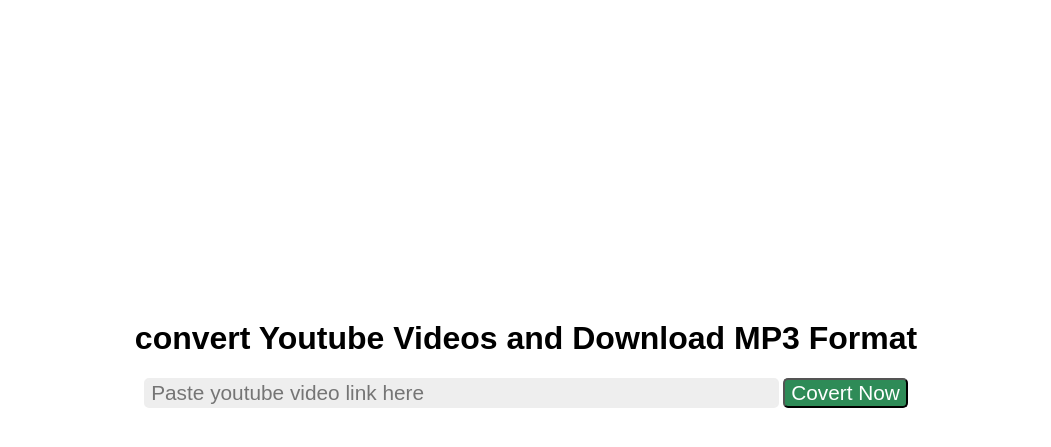
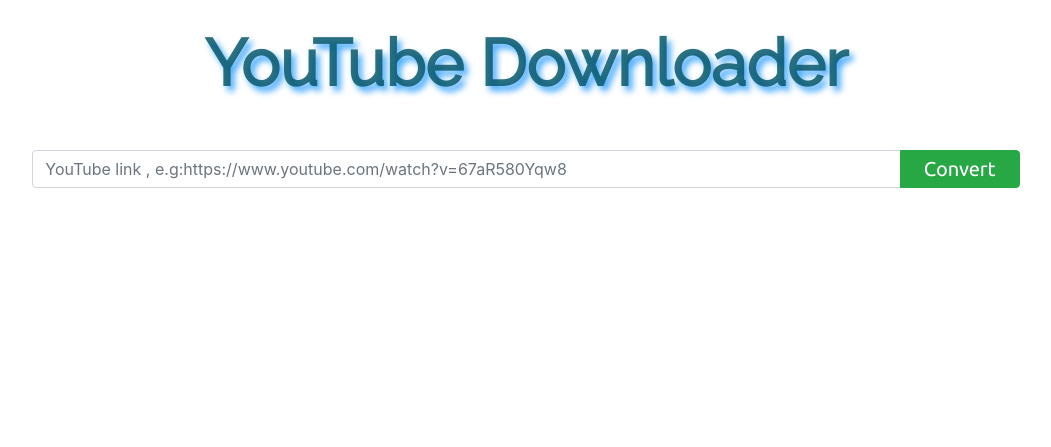
Before and after one commit to microStationCorp/ytdwlpage, a Django app: page / in a window 1280 px wide. Shown: the top 447 px of the page, without its empty margins (114-1165 px from the left). Run offline with Django 3.2, Linux system fonts and the light colour scheme; some libraries are stand-ins or nearby versions.

Commit message:
redesign homepage

```diff
--- a/static/css/style.css
+++ b/static/css/style.css
@@ -31,3 +31,7 @@
 	font-size: 1.3em;
 	color: white;
 	}
+
+div.anchor{
+	font-size: 100px;
+}
--- a/templates/index.html
+++ b/templates/index.html
@@ -1,24 +1,70 @@
-{% load static %}
-
-<!DOCTYPE html>
-<html>
+<!doctype html>
+<html lang="en">
 
 <head>
-	<title>Welcome to YouTube MP3 Converter Online</title>
-	<link rel="stylesheet" type="text/css" href="{% static 'css/style.css' %}">
+	<!-- Required meta tags -->
+	<meta charset="utf-8">
+	<meta name="viewport" content="width=device-width, initial-scale=1, shrink-to-fit=no">
+
+	<!-- Bootstrap CSS -->
+	<link rel="stylesheet" href="https://stackpath.bootstrapcdn.com/bootstrap/4.4.1/css/bootstrap.min.css"
+		integrity="sha384-Vkoo8x4CGsO3+Hhxv8T/Q5PaXtkKtu6ug5TOeNV6gBiFeWPGFN9MuhOf23Q9Ifjh" crossorigin="anonymous">
+	<link href="https://fonts.googleapis.com/css?family=Raleway&display=swap" rel="stylesheet">
+	<link href="https://fonts.googleapis.com/css?family=Ubuntu&display=swap" rel="stylesheet">
+	<title>YouTube Downloader</title>
+	<style>
+		.myBtn {
+			width: 120px;
+		}
+
+		.headFont {
+			font-family: 'Raleway', sans-serif;
+			font-size: 65px;
+			font-weight: bold;
+			color: rgba(7, 86, 105, 0.842);
+			text-shadow: 4px 5px 6px rgba(7, 141, 251, 0.746);
+		}
+
+		.btn:hover {
+			background-color: rgb(251, 108, 110);
+		}
+
+		.btn-font {
+			font-family: 'Ubuntu', sans-serif;
+			font-size: 20px;
+			padding: 0px;
+		}
+	</style>
 </head>
 
 <body>
+	<div class="container">
 
-	<form action="/crawl" method="GET">
-		<h1 class="heading1">convert Youtube Videos and Download MP3 Format</h1>
+		<h1 class="text-center mt-4 headFont">YouTube Downloader</h1>
+		<form action="/crawl" method="GET">
+			<div class="input-group mb-3 mt-5 col-sm-11 mx-auto">
+				<input type="text" class="form-control"
+					placeholder="YouTube link , e.g:https://www.youtube.com/watch?v=67aR580Yqw8"
+					aria-label="YouTube link" aria-describedby="button-addon2" name="urlBox">
+				<div class="input-group-append">
+					<button class="btn btn-success myBtn btn-font" type="submit" id="button-addon2">Convert</button>
+				</div>
+			</div>
+		</form>
 
-		<input class="url" placeholder="Paste youtube video link here" name="urlBox">
-
-		<button type="submit" class="btn">Covert Now</button>
-	</form>
+	</div>
 	{% block content %}
 	{% endblock %}
+
+	<script src="https://code.jquery.com/jquery-3.4.1.slim.min.js"
+		integrity="sha384-J6qa4849blE2+poT4WnyKhv5vZF5SrPo0iEjwBvKU7imGFAV0wwj1yYfoRSJoZ+n"
+		crossorigin="anonymous"></script>
+	<script src="https://cdn.jsdelivr.net/npm/popper.js@1.16.0/dist/umd/popper.min.js"
+		integrity="sha384-Q6E9RHvbIyZFJoft+2mJbHaEWldlvI9IOYy5n3zV9zzTtmI3UksdQRVvoxMfooAo"
+		crossorigin="anonymous"></script>
+	<script src="https://stackpath.bootstrapcdn.com/bootstrap/4.4.1/js/bootstrap.min.js"
+		integrity="sha384-wfSDF2E50Y2D1uUdj0O3uMBJnjuUD4Ih7YwaYd1iqfktj0Uod8GCExl3Og8ifwB6"
+		crossorigin="anonymous"></script>
 </body>
 
 </html>
```
Also changed, not shown: templates/crawling.html (+7 -3 lines).
